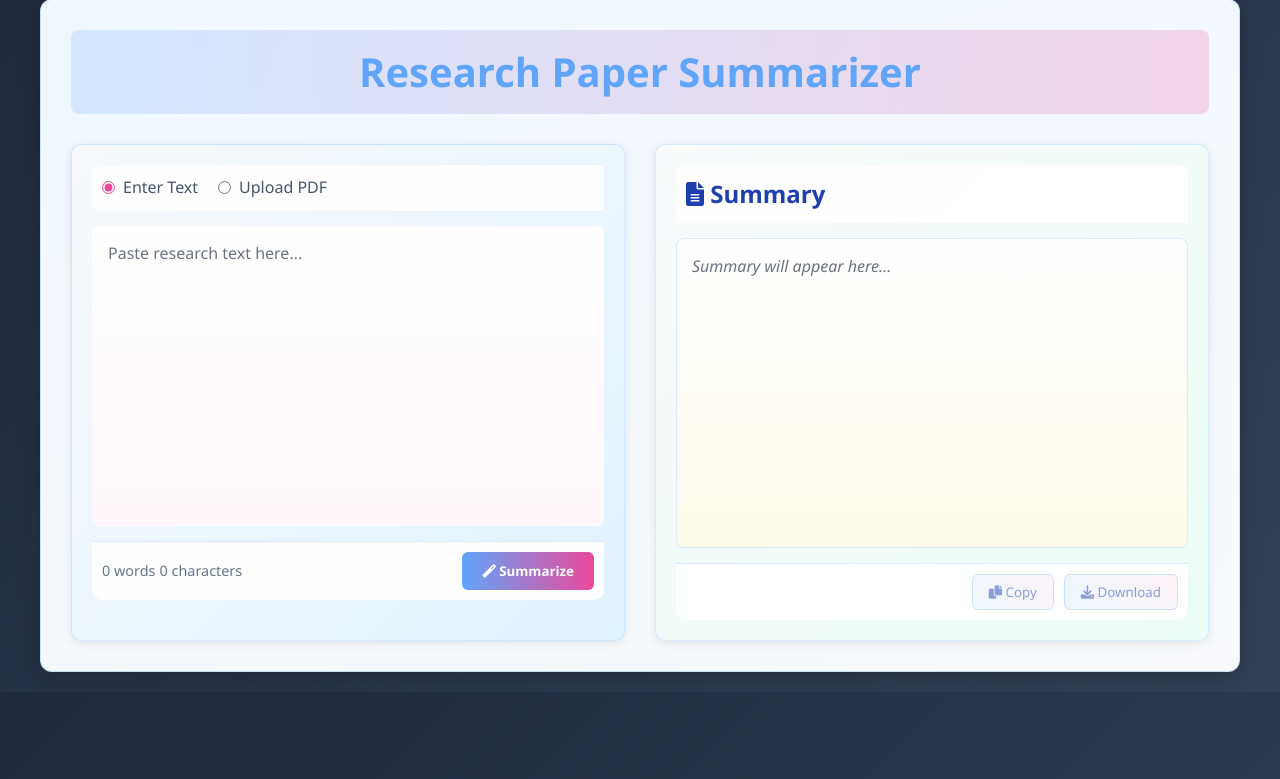
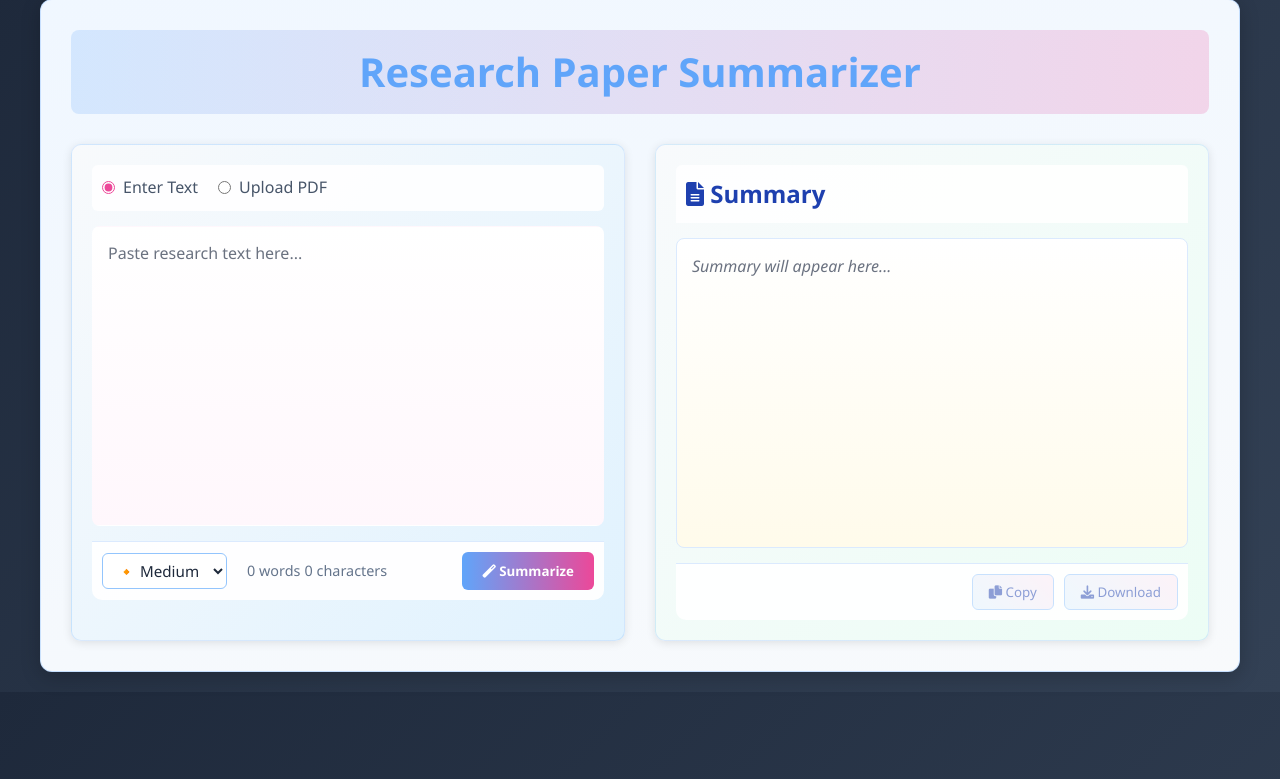
Before and after one commit to TusharO30/Ai_summary, a Python web app: template templates/index.html in a window 1280 px wide. Shown: the part 21-800 px from the top of the page. Run offline with Jinja, Linux system fonts and the light colour scheme; the template is opened without the code that fills it, so the values that code supplies are empty.

Commit message:
Update index.html

```diff
--- a/templates/index.html
+++ b/templates/index.html
@@ -1,14 +1,12 @@
 <!DOCTYPE html>
 <html lang="en">
 <head>
-    <meta charset="UTF-8">
-    <meta name="viewport" content="width=device-width, initial-scale=1.0">
+  <meta charset="UTF-8" />
+  <meta name="viewport" content="width=device-width, initial-scale=1.0"/>
   <title>AI Research Paper Summarizer</title>
-    <link rel="stylesheet" href="https://cdnjs.cloudflare.com/ajax/libs/font-awesome/6.0.0/css/all.min.css">
+  <link rel="stylesheet" href="https://cdnjs.cloudflare.com/ajax/libs/font-awesome/6.0.0/css/all.min.css"/>
+  <style>
 
-</head>
-<style>
-    /* Reset and Base Styles */
 * {
     margin: 0;
     padding: 0;
@@ -308,11 +306,22 @@ body {
     background: linear-gradient(45deg, #f87171, #fca5a5);
     color: #1e293b;
 }
+
+    #summaryLength {
+        margin-right: 10px;
+        background: #fff;
+        color: #1e293b;
+        font-weight: 500;
+        border: 1px solid #93c5fd;
+        border-radius: 6px;
+        padding: 6px 10px;
+        font-size: 0.95rem;
+    }
   </style>
+</head>
 <body>
   <div class="container">
     <h1 class="title">Research Paper Summarizer</h1>
-
     <div class="grid-container">
       <!-- Input Section -->
       <div class="input-section">
@@ -325,21 +334,27 @@ body {
           </label>
         </div>
 
-                <textarea id="inputText" class="text-area"
-                          placeholder="Paste research text here..."></textarea>
+        <textarea id="inputText" class="text-area" placeholder="Paste research text here..."></textarea>
 
         <div class="upload-section">
           <label for="pdfUpload" class="upload-label">
             <i class="fas fa-file-pdf"></i> Upload Research Paper (PDF)
-                        <input type="file" id="pdfUpload" accept=".pdf" hidden>
+            <input type="file" id="pdfUpload" accept=".pdf" hidden />
           </label>
           <div id="pdfInfo" class="pdf-info"></div>
         </div>
 
         <div class="input-footer">
+          <div style="display: flex; align-items: center; gap: 10px;">
+            <select id="summaryLength" title="Select summary length">
+              <option value="short">🔹 Short</option>
+              <option value="medium" selected>🔸 Medium</option>
+              <option value="long">🔶 Long</option>
+            </select>
             <div>
               <span id="wordCount" class="word-count">0 words</span>
               <span id="charCount" class="char-count">0 characters</span>
+            </div>
           </div>
           <button id="summarizeBtn" class="summarize-button">
             <i class="fas fa-magic"></i> Summarize
@@ -384,28 +399,25 @@ body {
     const pdfInfo = document.getElementById('pdfInfo');
     const inputTypeRadios = document.querySelectorAll('input[name="inputType"]');
     const uploadSection = document.querySelector('.upload-section');
+    const summaryLength = document.getElementById('summaryLength');
 
     // Constants
     const MIN_CHAR_LENGTH = 100;
-        const API_BASE_URL = "http://127.0.0.1:5000";
+    const API_BASE_URL = "https://summarizer.onrender.com";
     const API_SUMMARY_ENDPOINT = `${API_BASE_URL}/api/summarize`;
     const API_PDF_TEXT_ENDPOINT = `${API_BASE_URL}/api/extract-text`;
 
-        // Initialize
+    // Init
     uploadSection.style.display = 'none';
 
     // Event Listeners
-        inputTypeRadios.forEach(radio => {
-            radio.addEventListener('change', handleInputTypeChange);
-        });
-
+    inputTypeRadios.forEach(radio => radio.addEventListener('change', handleInputTypeChange));
     inputText.addEventListener('input', updateCounters);
     pdfUpload.addEventListener('change', handlePdfUpload);
     summarizeBtn.addEventListener('click', handleSummarize);
     copyBtn.addEventListener('click', copySummary);
     downloadBtn.addEventListener('click', downloadSummary);
 
-        // Functions
     function handleInputTypeChange(e) {
       if (e.target.value === 'pdf') {
         inputText.style.display = 'none';
@@ -424,10 +436,8 @@ body {
       const text = inputText.value.trim();
       const words = text ? text.split(/\s+/).length : 0;
       const chars = text.length;
-
       wordCount.textContent = `${words} word${words !== 1 ? 's' : ''}`;
       charCount.textContent = `${chars} character${chars !== 1 ? 's' : ''}`;
-
       validateInput(text);
     }
 
@@ -444,14 +454,9 @@ body {
     async function handlePdfUpload(e) {
       const file = e.target.files[0];
       if (!file) return;
-
-            if (file.size > 10 * 1024 * 1024) {
-                showPdfError('File size exceeds 10MB limit');
-                return;
-            }
+      if (file.size > 10 * 1024 * 1024) return showPdfError('File exceeds 10MB');
 
       showPdfLoading(file.name);
-
       try {
         const text = await extractTextFromPDF(file);
         inputText.value = text;
@@ -465,20 +470,18 @@ body {
     async function extractTextFromPDF(file) {
       const formData = new FormData();
       formData.append('pdf', file);
-
       const response = await fetch(API_PDF_TEXT_ENDPOINT, {
         method: 'POST',
         body: formData
       });
-
       const data = await response.json();
-            if (!response.ok) throw new Error(data.error || 'PDF extraction failed');
-
+      if (!response.ok) throw new Error(data.error || 'Failed');
       return data.text;
     }
 
     async function handleSummarize() {
       const text = inputText.value.trim();
+      const length = summaryLength.value;
       if (!text || text.length < MIN_CHAR_LENGTH) return;
 
       try {
@@ -486,12 +489,10 @@ body {
         const response = await fetch(API_SUMMARY_ENDPOINT, {
           method: 'POST',
           headers: { 'Content-Type': 'application/json' },
-                    body: JSON.stringify({ text })
+          body: JSON.stringify({ text, length })
         });
-
         const data = await response.json();
         if (!response.ok) throw new Error(data.error || 'Summarization failed');
-
         showSummary(data.summary);
       } catch (error) {
         showSummaryError(error.message);
@@ -502,10 +503,7 @@ body {
 
     function showLoadingState() {
       summarizeBtn.disabled = true;
-            summaryStatus.innerHTML = `
-                <i class="fas fa-spinner spinner"></i>
-                Generating summary...
-            `;
+      summaryStatus.innerHTML = `<i class="fas fa-spinner spinner"></i> Generating summary...`;
       summaryOutput.innerHTML = '<p class="placeholder">Processing...</p>';
     }
 
@@ -518,76 +516,41 @@ body {
       summaryOutput.innerHTML = formatSummary(summary);
       copyBtn.disabled = false;
       downloadBtn.disabled = false;
-            summaryStatus.innerHTML = `
-                <i class="fas fa-check-circle" style="color: var(--success)"></i>
-                Summary generated
-            `;
+      summaryStatus.innerHTML = `<i class="fas fa-check-circle"></i> Summary generated`;
     }
 
     function showSummaryError(message) {
-            summaryOutput.innerHTML = `
-                <p class="error">
-                    <i class="fas fa-exclamation-triangle"></i>
-                    ${message}
-                </p>
-            `;
-            summaryStatus.innerHTML = `
-                <i class="fas fa-times-circle" style="color: var(--error)"></i>
-                Error generating summary
-            `;
+      summaryOutput.innerHTML = `<p class="error"><i class="fas fa-exclamation-triangle"></i> ${message}</p>`;
+      summaryStatus.innerHTML = `<i class="fas fa-times-circle"></i> Error generating summary`;
     }
 
     function formatSummary(summary) {
       if (!summary) return '<p class="placeholder">No summary generated</p>';
       return summary
         .split('\n')
-                .map(line => {
-                    if (line.startsWith('**')) {
-                        return `<h4>${line.replace(/\*\*/g, '')}</h4>`;
-                    }
-                    return line ? `<p>${line}</p>` : '';
-                })
+        .map(line => (line ? `<p>${line}</p>` : ''))
         .join('');
     }
 
     function showPdfLoading(filename) {
-            pdfInfo.innerHTML = `
-                <span class="loading">
-                    <i class="fas fa-spinner spinner"></i>
-                    Processing ${filename}...
-                </span>
-            `;
+      pdfInfo.innerHTML = `<span class="loading"><i class="fas fa-spinner"></i> Processing ${filename}...</span>`;
       summarizeBtn.disabled = true;
     }
 
     function showPdfSuccess() {
-            pdfInfo.innerHTML = `
-                <span class="success">
-                    <i class="fas fa-check-circle"></i>
-                    PDF ready for summarization
-                </span>
-            `;
+      pdfInfo.innerHTML = `<span class="success"><i class="fas fa-check-circle"></i> PDF ready</span>`;
       summarizeBtn.disabled = false;
     }
 
     function showPdfError(message) {
-            pdfInfo.innerHTML = `
-                <span class="error">
-                    <i class="fas fa-exclamation-circle"></i>
-                    ${message}
-                </span>
-            `;
+      pdfInfo.innerHTML = `<span class="error"><i class="fas fa-exclamation-circle"></i> ${message}</span>`;
       summarizeBtn.disabled = true;
     }
 
     function copySummary() {
       navigator.clipboard.writeText(summaryOutput.innerText)
-                .then(() => {
-                    showToast('Summary copied to clipboard!');
-                })
-                .catch(err => {
-                    showToast('Failed to copy summary', true);
-                });
+        .then(() => showToast('Summary copied!'))
+        .catch(() => showToast('Copy failed', true));
     }
 
     function downloadSummary() {
@@ -596,7 +559,7 @@ body {
       const url = URL.createObjectURL(blob);
       const a = document.createElement('a');
       a.href = url;
-            a.download = 'research-summary.txt';
+      a.download = 'summary.txt';
       a.click();
       URL.revokeObjectURL(url);
     }
@@ -604,10 +567,7 @@ body {
     function showToast(message, isError = false) {
       const toast = document.createElement('div');
       toast.className = `toast ${isError ? 'error' : 'success'}`;
-            toast.innerHTML = `
-                <i class="fas ${isError ? 'fa-times-circle' : 'fa-check-circle'}"></i>
-                ${message}
-            `;
+      toast.innerHTML = `<i class="fas ${isError ? 'fa-times-circle' : 'fa-check-circle'}"></i> ${message}`;
       document.body.appendChild(toast);
       setTimeout(() => toast.remove(), 3000);
     }
```
Lines whose indentation alone changed are shown as unchanged.
